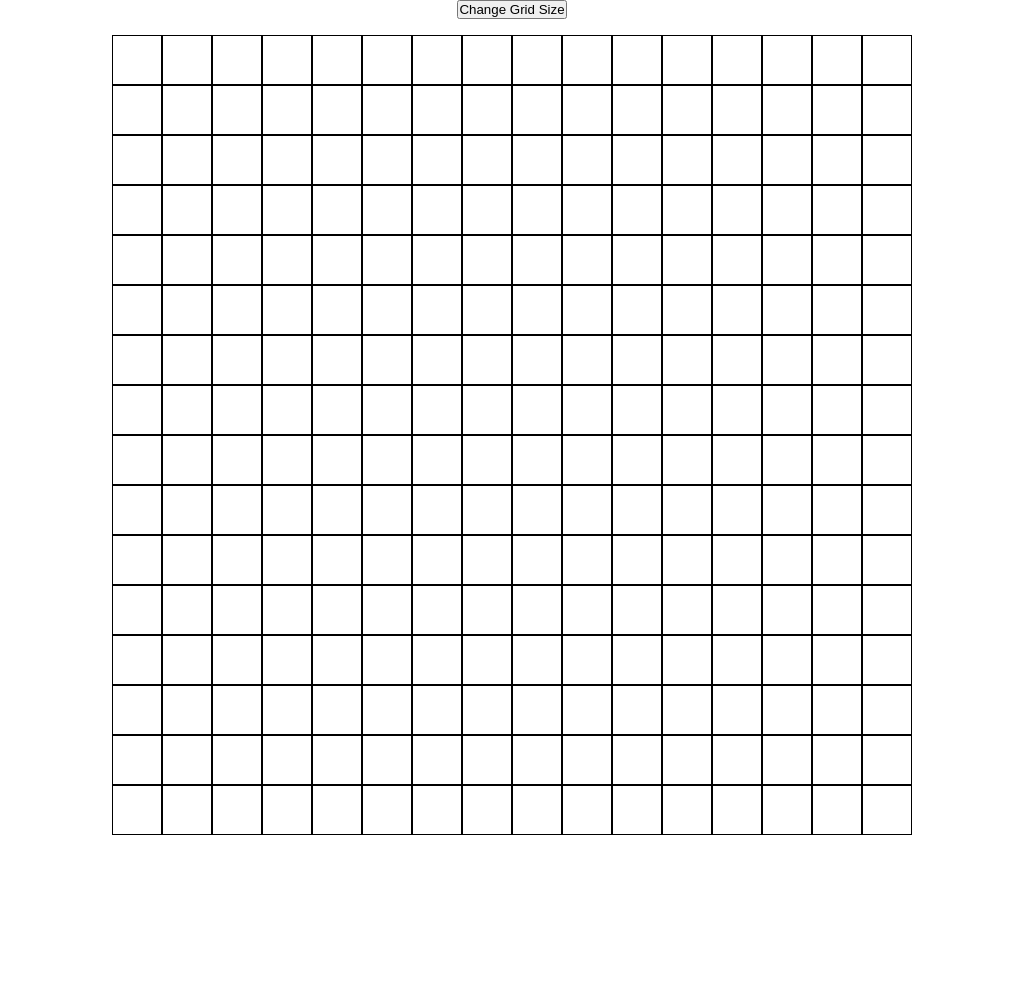
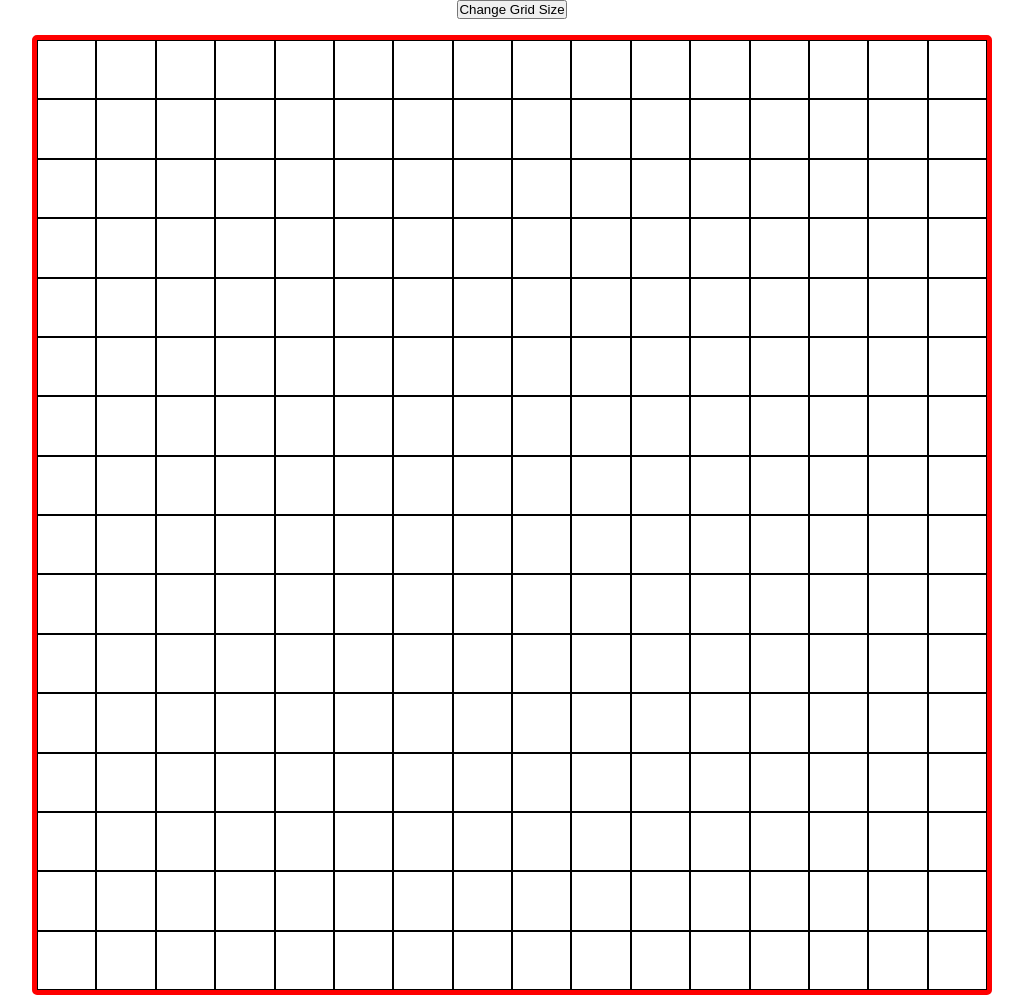
Before and after one commit to SpeakBoy/odin-etch-a-sketch, a plain HTML site: page index.html in a window 1280 px wide. Shown: the whole page, without its empty margins (128-1151 px from the left). Before the commit the page ends 835 px from the top, so only its background shows below. Drawn offline with Linux system fonts and the light colour scheme.

Commit message:
Add adaptive tile sizing

```diff
--- a/style.css
+++ b/style.css
@@ -14,10 +14,20 @@ body {
 
 #container {
     display: flex;
+    flex-direction: column;
+    width: 960px;
+    height: 960px;
+    border: 5px solid red;
+    border-radius: 5px;
 }
 
 .tile {
-    width: 50px;
-    height: 50px;
     border: 1px solid black;
+    display: flex;
+    flex-grow: 1;
 }
+
+.row {
+    display: flex;
+    flex-grow: 1;
+}
```
